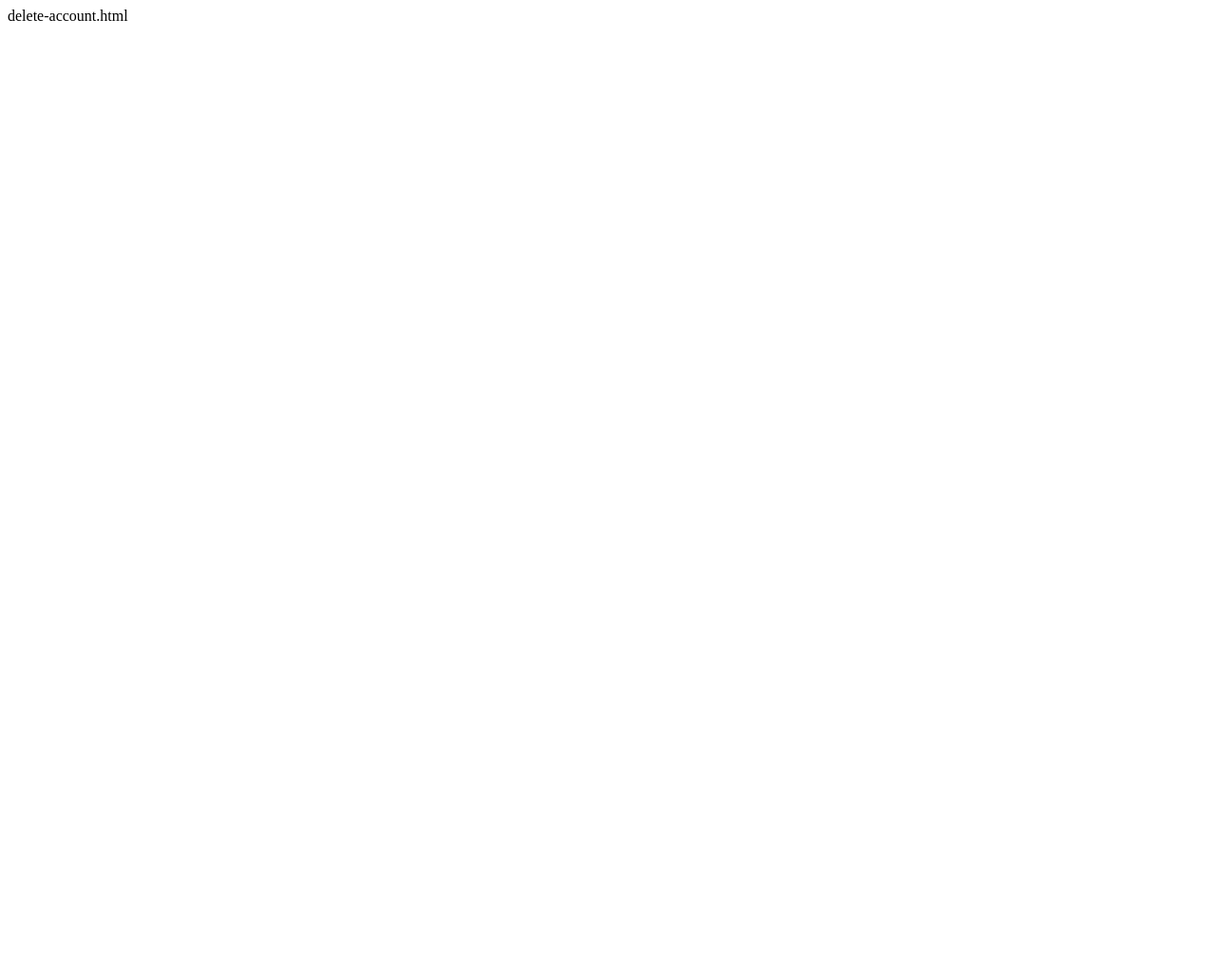
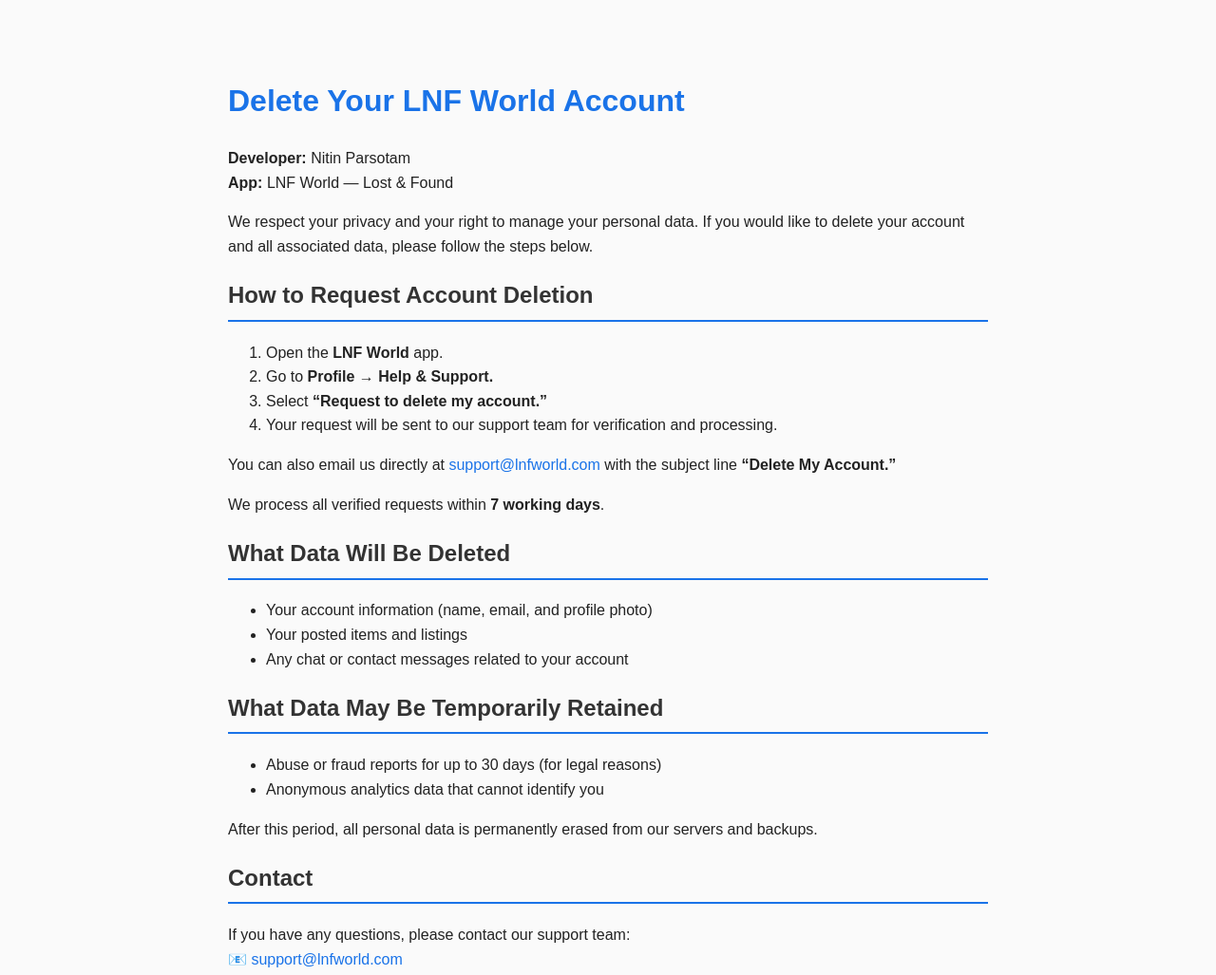
Before and after one commit to Nitina092/lnfworld-privacy-policy, a plain HTML site: page delete-account.html in a window 1280 px wide. Shown: the whole page at 95% size. Before the commit the page ends 800 px from the top, so only its background shows below. Drawn offline with Linux system fonts and the light colour scheme.

Commit message:
Add account deletion instructions for LNF World
This HTML file provides instructions for users to delete their accounts on the LNF World app, including steps to request deletion and data retention policies.

```diff
--- a/delete-account.html
+++ b/delete-account.html
@@ -1 +1,82 @@
-delete-account.html
+<!DOCTYPE html>
+<html lang="en">
+<head>
+  <meta charset="UTF-8" />
+  <meta name="viewport" content="width=device-width, initial-scale=1.0" />
+  <title>Delete Your LNF World Account</title>
+  <style>
+    body {
+      font-family: Arial, sans-serif;
+      max-width: 800px;
+      margin: 40px auto;
+      padding: 20px;
+      background-color: #fafafa;
+      color: #222;
+      line-height: 1.6;
+    }
+    h1 {
+      color: #1a73e8;
+    }
+    h2 {
+      color: #333;
+      border-bottom: 2px solid #1a73e8;
+      padding-bottom: 6px;
+    }
+    a {
+      color: #1a73e8;
+      text-decoration: none;
+    }
+    a:hover {
+      text-decoration: underline;
+    }
+  </style>
+</head>
+<body>
+  <h1>Delete Your LNF World Account</h1>
+
+  <p><strong>Developer:</strong> Nitin Parsotam<br />
+  <strong>App:</strong> LNF World — Lost & Found</p>
+
+  <p>
+    We respect your privacy and your right to manage your personal data.
+    If you would like to delete your account and all associated data, please follow the steps below.
+  </p>
+
+  <h2>How to Request Account Deletion</h2>
+  <ol>
+    <li>Open the <strong>LNF World</strong> app.</li>
+    <li>Go to <strong>Profile → Help & Support.</strong></li>
+    <li>Select <strong>“Request to delete my account.”</strong></li>
+    <li>Your request will be sent to our support team for verification and processing.</li>
+  </ol>
+
+  <p>
+    You can also email us directly at
+    <a href="mailto:support@lnfworld.com">support@lnfworld.com</a>
+    with the subject line <strong>“Delete My Account.”</strong>
+  </p>
+
+  <p>We process all verified requests within <strong>7 working days</strong>.</p>
+
+  <h2>What Data Will Be Deleted</h2>
+  <ul>
+    <li>Your account information (name, email, and profile photo)</li>
+    <li>Your posted items and listings</li>
+    <li>Any chat or contact messages related to your account</li>
+  </ul>
+
+  <h2>What Data May Be Temporarily Retained</h2>
+  <ul>
+    <li>Abuse or fraud reports for up to 30 days (for legal reasons)</li>
+    <li>Anonymous analytics data that cannot identify you</li>
+  </ul>
+
+  <p>After this period, all personal data is permanently erased from our servers and backups.</p>
+
+  <h2>Contact</h2>
+  <p>
+    If you have any questions, please contact our support team:<br />
+    📧 <a href="mailto:support@lnfworld.com">support@lnfworld.com</a>
+  </p>
+</body>
+</html>
```
